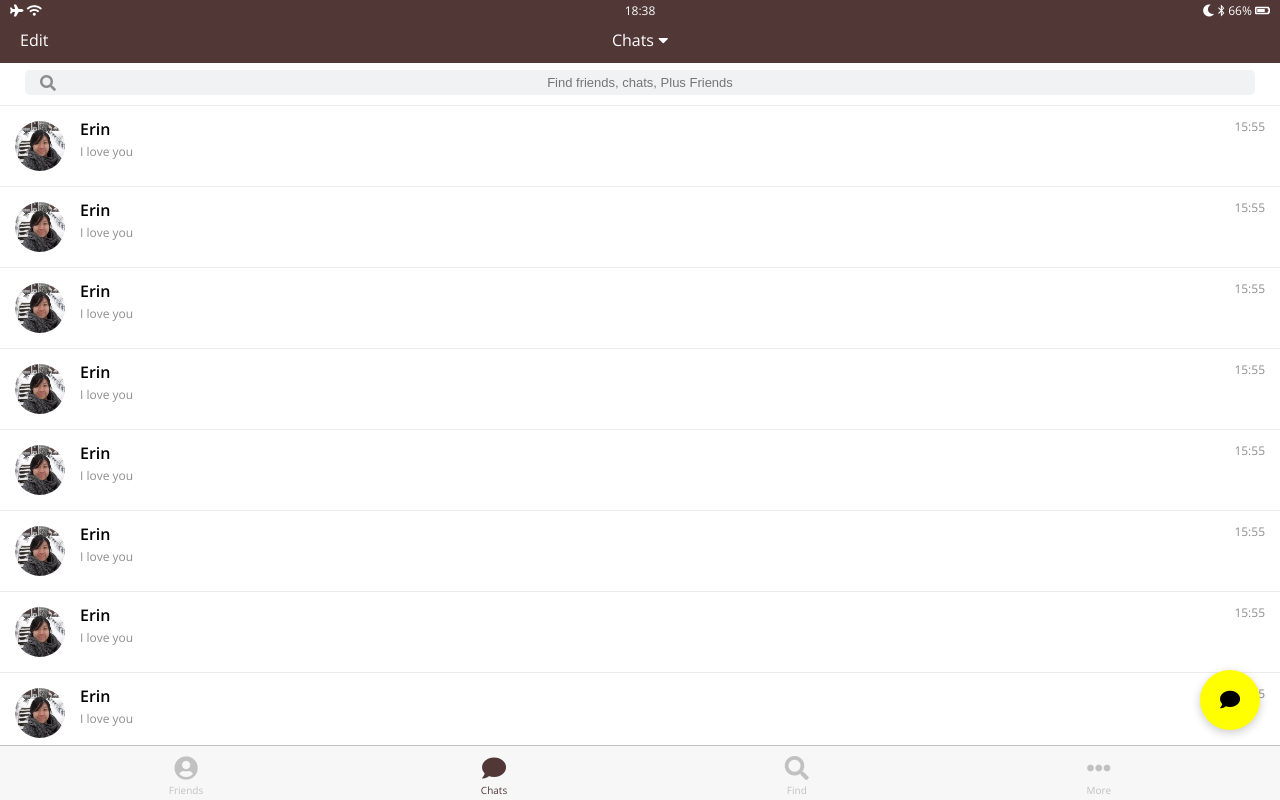
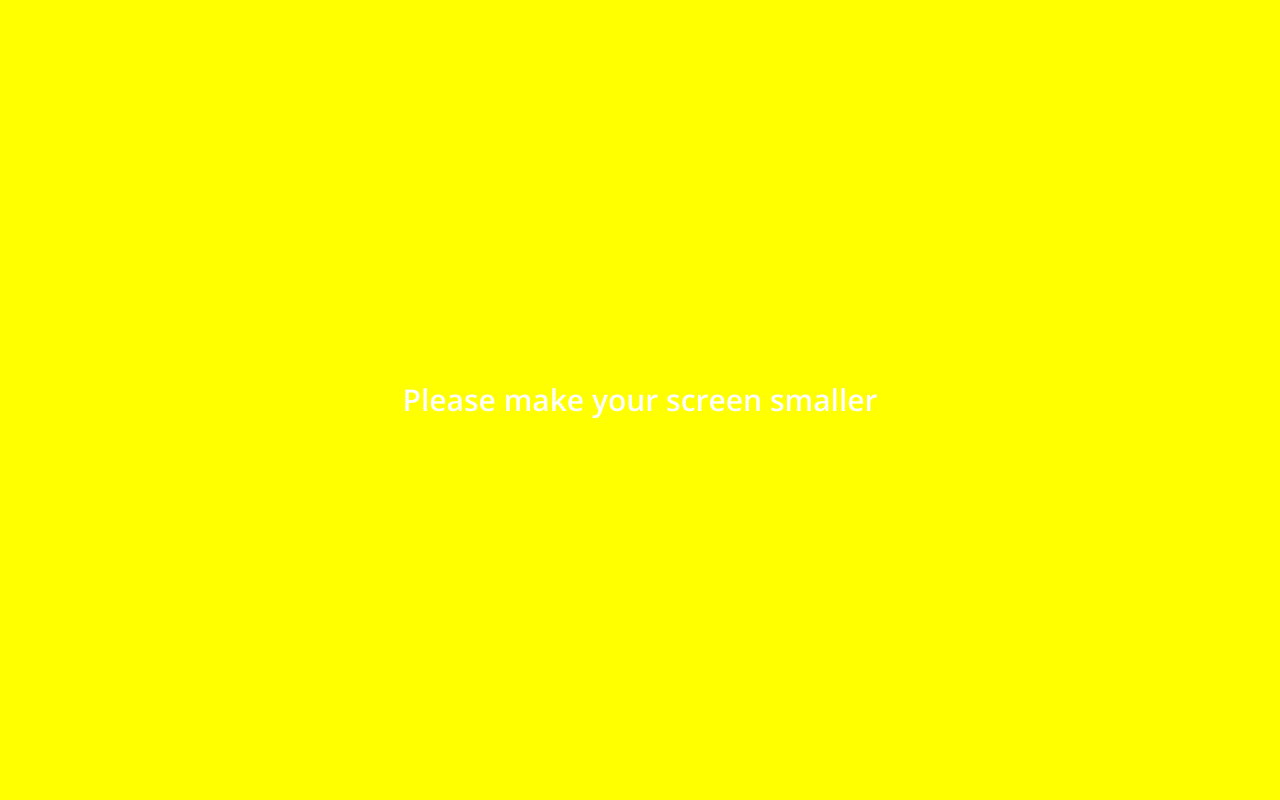
Before and after one commit to babodoban/kakao_clone, a plain HTML site: page chats.html in a window 1280 px wide. Shown: the top 800 px of the page. Drawn offline with nearby package versions, Linux system fonts and the light colour scheme.

Commit message:
#3-4
end class!!

```diff
--- a/chats.html
+++ b/chats.html
@@ -276,6 +276,9 @@
       <span class="tab_bar_title">More</span>
     </a>
   </nav>
+  <div class="big_screen_text">
+    <span>Please make your screen smaller</span>
+  </div>
 </body>
 
 </html>
--- /dev/null
+++ b/styles/bigScreen.css
@@ -0,0 +1,17 @@
+.big_screen_text {
+  position: fixed;
+  width: 100%;
+  height: 100%;
+  top: 0;
+  left: 0;
+  background-color: yellow;
+  z-index: 3;
+  color: white;
+  font-weight: 600;
+  display: flex;
+  justify-content: center;
+  align-items: center;
+  font-size: 30px;
+  text-align: center;
+  display: none;
+}
--- a/styles/chats.css
+++ b/styles/chats.css
@@ -55,5 +55,14 @@
   right: 20px;
   bottom: 70px;
   font-size: 20px;
+  color: #523737;
   box-shadow: 0px 3px 10px rgba(0, 0, 0, 0.2);
+  cursor: pointer;
+  transition: color 0.3s, background-color 0.3s, transform 1s ease-in-out;
 }
+
+.chat_button:hover {
+  color: white;
+  background-color: #523737;
+  transform: rotateY(1turn);
+}
--- a/styles/globals.css
+++ b/styles/globals.css
@@ -3,3 +3,32 @@ body {
   padding-top: 60px;
   padding-bottom: 80px;
 }
+
+main {
+  animation: 0.5s bodyPopIn ease-in-out;
+}
+
+@keyframes bodyPopIn {
+  from {
+    opacity: 0;
+    transform: translateY(10px);
+  }
+  to {
+    opacity: 1;
+    transform: none;
+  }
+}
+
+img,
+i {
+  animation: 0.5s scaleFriend ease-in-out;
+}
+
+@keyframes scaleFriend {
+  from {
+    transform: scale(0.5);
+  }
+  to {
+    transform: scale(1);
+  }
+}
--- a/styles/header.css
+++ b/styles/header.css
@@ -6,7 +6,7 @@
   left: 0;
   right: 0;
   top: 0;
-  z-index: 9;
+  z-index: 2;
 }
 
 .top_header .header_top {
--- /dev/null
+++ b/styles/mobile.css
@@ -0,0 +1,5 @@
+@media screen and (min-width: 600px) {
+  .big_screen_text {
+    display: flex;
+  }
+}
--- a/styles/navigation.css
+++ b/styles/navigation.css
@@ -18,6 +18,11 @@
   text-decoration: none;
   color: #c1c1c1;
   /* margin-right: 20px; */
+  transition: transform 0.3s linear;
+}
+
+.tab_bar .tab_bar_tab:hover {
+  transform: scale(1.1);
 }
 
 .tab_bar .tab_bar_tab i {
--- a/styles/search_bar.css
+++ b/styles/search_bar.css
@@ -9,13 +9,16 @@
   box-sizing: border-box;
   border-radius: 5px;
   border: 0;
+  border: 1px solid transparent;
   background-color: #f1f2f3;
   font-size: 13px;
   text-align: center;
+  transition: border-color 0.2s linear;
 }
 
 .search_bar input:focus {
   outline: none;
+  border-color: yellow;
 }
 
 .search_bar i {
--- a/styles/style.css
+++ b/styles/style.css
@@ -11,3 +11,5 @@
 @import "more.css";
 @import "profile.css";
 @import "chat.css";
+@import "bigScreen.css";
+@import "mobile.css";
```
Also changed, not shown: find.html (+3 -0 lines), index.html (+3 -0 lines), more.html (+3 -0 lines), profile.html (+3 -0 lines).
